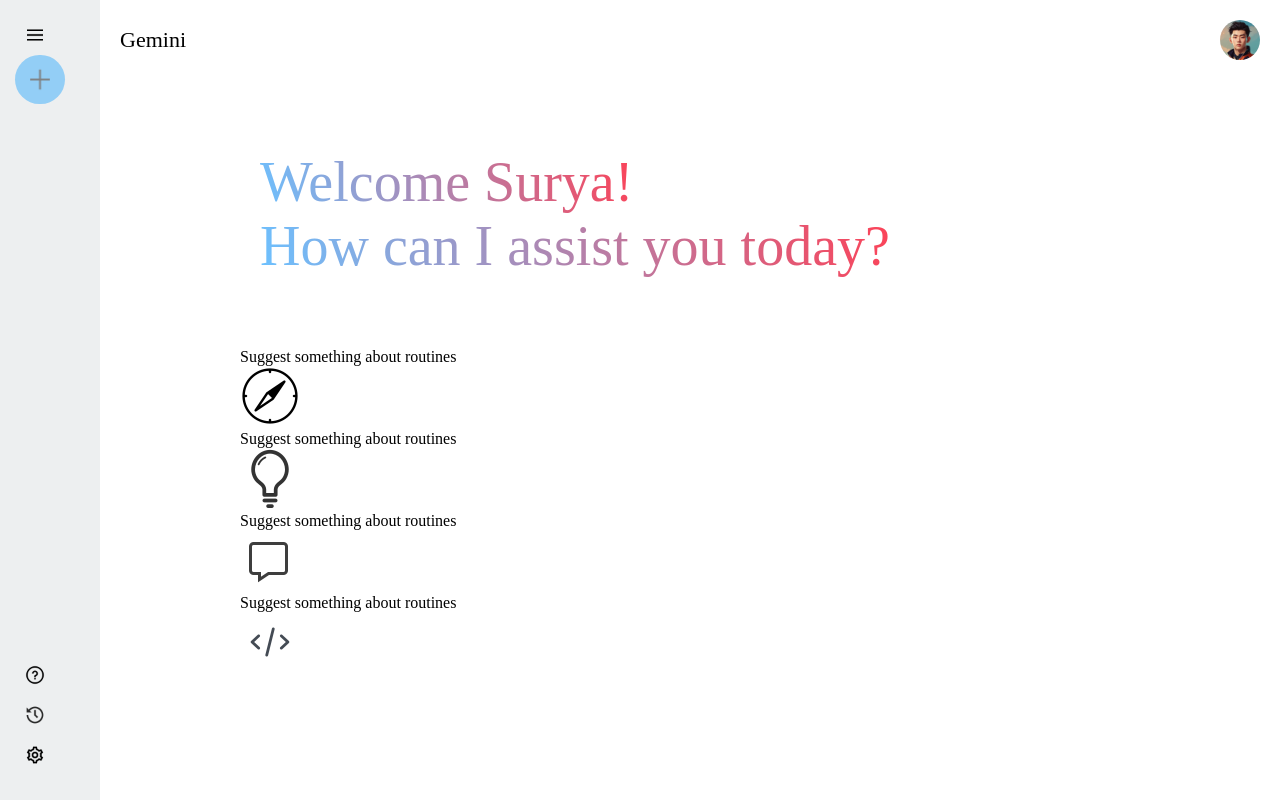
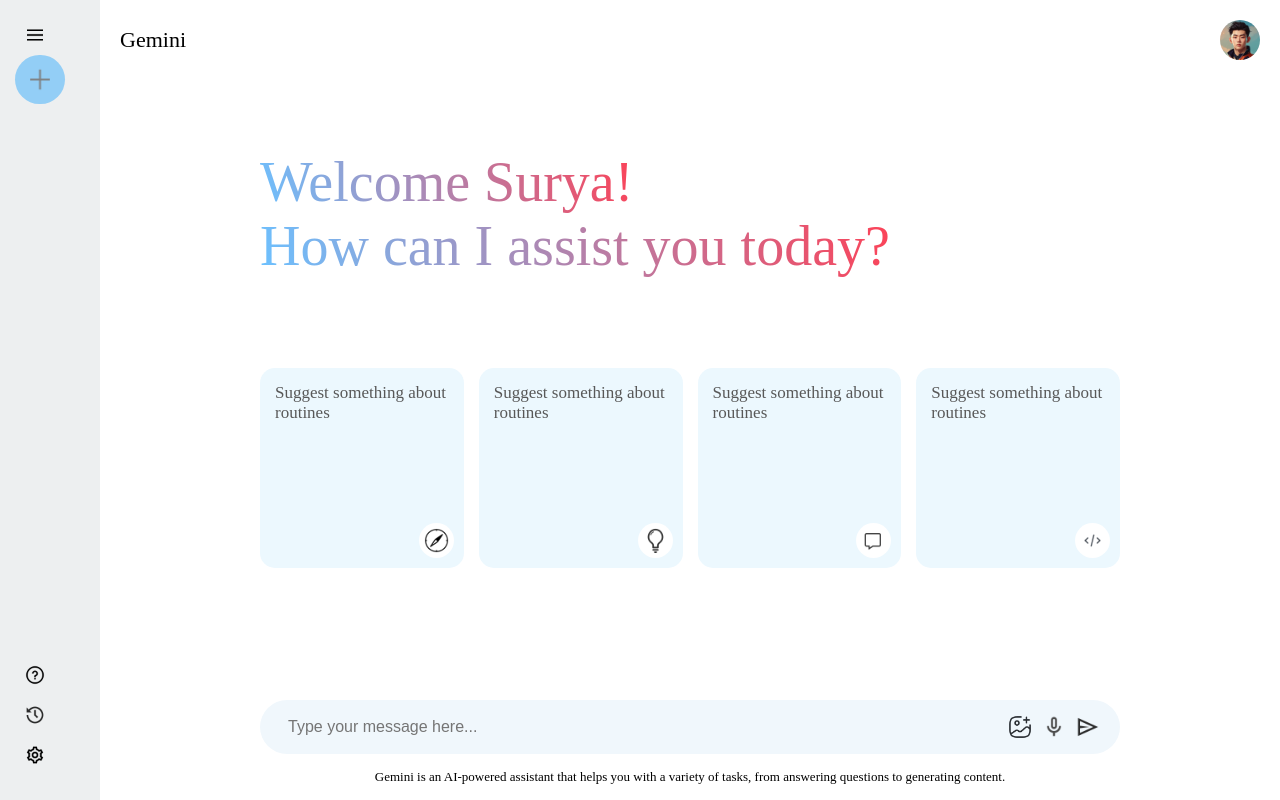
Before and after one commit to SuryaPS3/Gemini-clone, a React (Vite) app: page / in a window 1280 px wide. Built offline with nearby package versions, Linux system fonts and the light colour scheme; the HTML template or start-up script is replaced by a standard one.

Commit message:
Created the UI of our project. closes #2 closes #1

```diff
--- a/src/components/Main/Main.css
+++ b/src/components/Main/Main.css
@@ -38,3 +38,88 @@
     -webkit-background-clip: text;
     -webkit-text-fill-color: transparent;
 }
+
+.main .cards{
+    display: grid;
+    grid-template-columns: repeat(auto-fill,minmax(180px,1fr));
+    gap:15px;
+    padding:20px;
+}
+
+.main .cards .card{
+    background-color: hsl(201, 89%, 96%);
+    height: 200px;
+    padding:15px;
+    border-radius: 15px;
+    position: relative;
+    cursor:pointer;
+}
+
+.main .cards .card img{
+    width:35px;
+    padding:5px;
+    background-color: white;
+    position: absolute;
+    border-radius: 20px;
+    bottom:10px;
+    right:10px;
+}
+
+.main .cards .card p{
+    color:#585858;
+    font-size: 17px;
+
+}
+
+.main .cards .card:hover{
+    background-color: hsl(197, 33%, 96%);
+    box-shadow: 0 4px 8px rgba(0, 0, 0, 0.1);
+    transform: translateY(-5px);
+    transition: all 0.3s ease;
+}
+
+.main-bottom{
+    position:absolute;
+    bottom:0;
+    width:100%;
+    max-width: 900px;
+    margin:auto;
+    padding : 0px 20px;
+}
+
+.search-box{
+    display:flex;
+    align-items: center;
+    justify-content: space-between;
+    gap:20px;
+    padding:10px 20px;
+    background-color: #f0f7fc;
+    border-radius: 50px;
+}
+
+.search-box img{
+    width:24px;
+    cursor: pointer;
+}
+
+.search-box input{
+    flex:1;
+    border:none;
+    outline:none;
+    padding : 8px;
+    background-color: transparent;
+    font-size: 16px;
+}
+
+.search-box div{
+    display:flex;
+    align-items: center;
+    gap:10px;
+}
+
+.main .info{
+    font-size:13px;
+    margin:15px auto;
+    text-align: center;
+    font-weight: 300;
+}
--- a/src/components/Main/Main.jsx
+++ b/src/components/Main/Main.jsx
@@ -22,24 +22,33 @@
                         <p>Suggest something about routines</p>
                         <img src={assets.compass_icon} alt="" />
                     </div>
-                </div>
-                <div className="cards">
+
                     <div className="card">
                         <p>Suggest something about routines</p>
                         <img src={assets.bulb_icon} alt="" />
                     </div>
-                </div>
-                <div className="cards">
+
                     <div className="card">
                         <p>Suggest something about routines</p>
                         <img src={assets.message_icon} alt="" />
                     </div>
-                </div>
-                <div className="cards">
+
                     <div className="card">
                         <p>Suggest something about routines</p>
                         <img src={assets.code_icon} alt="" />
                     </div>
+                </div>
+                <div className="main-bottom">
+                    <div className="search-box">
+                        <input type="text" placeholder="Type your message here..." />
+                        <div>
+                            <img src={assets.gallery_icon} alt="" />
+                            <img src={assets.mic_icon} alt="" />
+                            <img src={assets.send_icon} alt="" />
+                        </div>
+                    </div>
+                    <p className="info">
+                        Gemini is an AI-powered assistant that helps you with a variety of tasks, from answering questions to generating content.                     </p>
                 </div>
             </div>
         </div>
```
